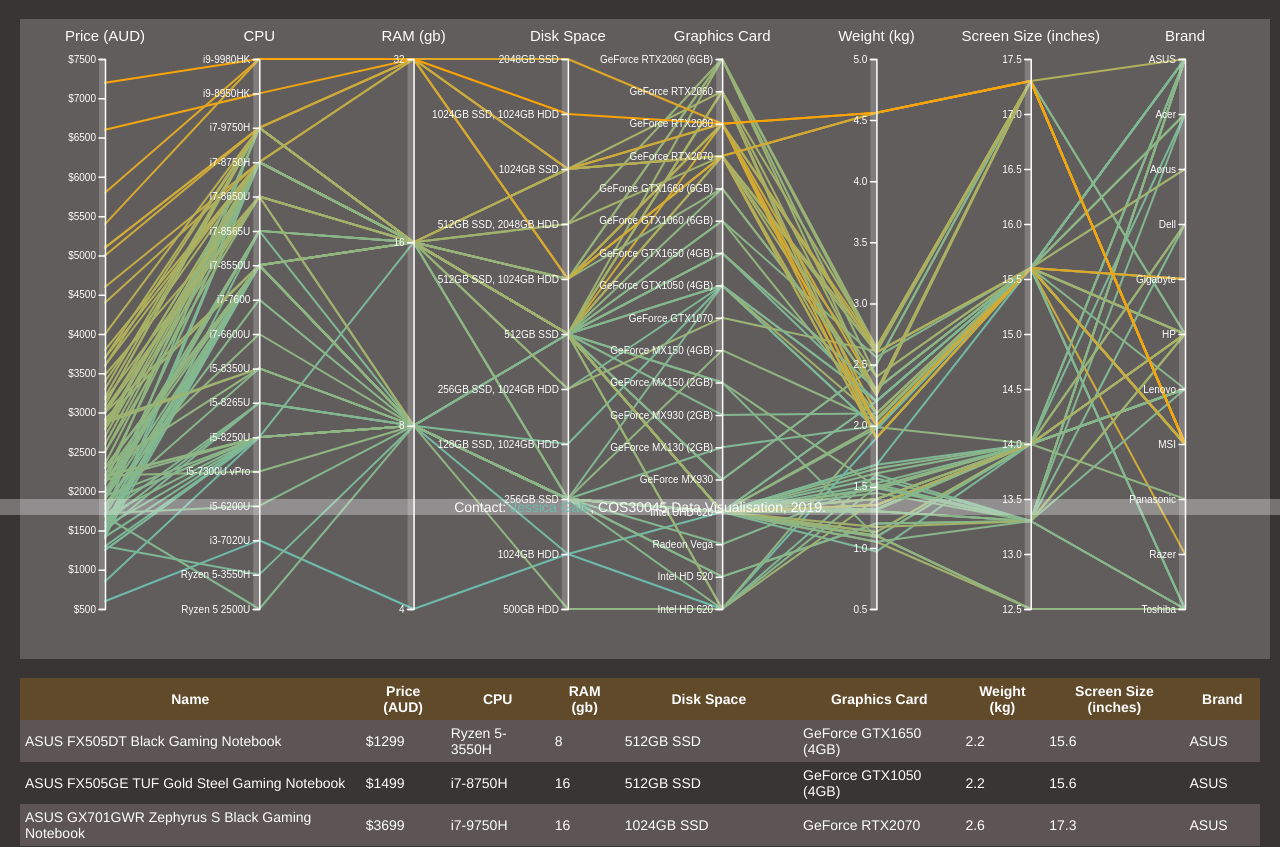
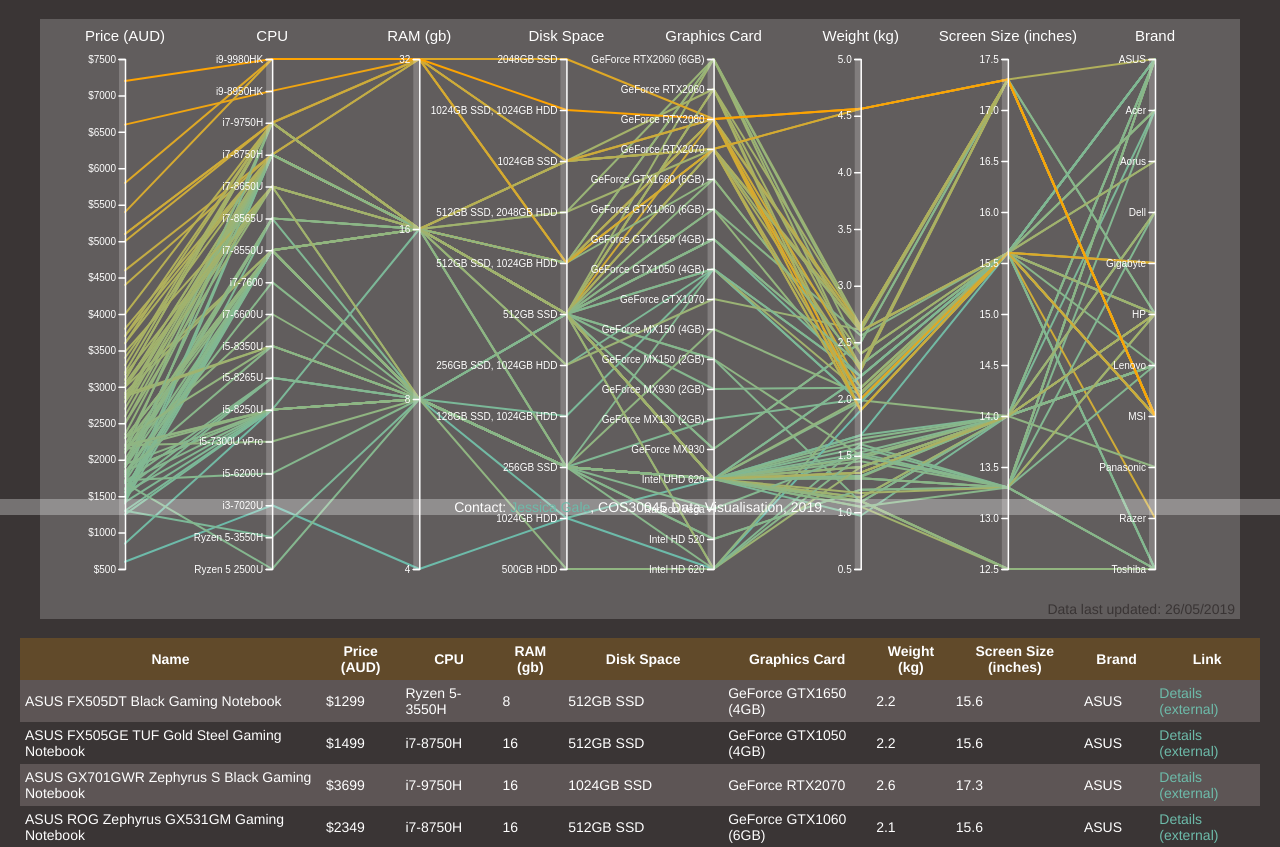
Before and after one commit to Jessica-Woods/Compare-Laptops-Australia, a plain HTML site: page index.html in a window 1280 px wide. Shown: the part 285-1132 px from the top of the page. Drawn offline with nearby package versions, Linux system fonts and the light colour scheme.

Commit message:
Add links and last updated message

```diff
--- a/scripts/project.js
+++ b/scripts/project.js
@@ -29,10 +29,10 @@ function createChart(data) {
   var canvasHeight = 600;
 
   var margin = {
-    top: 30,
-    right: 60,
-    left: 60,
-    bottom: 20
+    top: 40,
+    right: 85,
+    left: 85,
+    bottom: 50
   };
 
   var w = canvasWidth - margin.left - margin.right;
@@ -42,15 +42,26 @@ function createChart(data) {
       .append('svg')
       .attr('class', 'graph')
       .attr('width', canvasWidth)
-      .attr('height', canvasHeight)
+      .attr('height', canvasHeight);
+
+    var innerCanvas = svg
       .append('g')
       .attr('transform', 'translate(' + margin.left + ',' + margin.top + ')');
 
-  return [svg, w, h];
+
+    // Add a "data last updated" label
+    svg
+      .append('text')
+      .attr('x', canvasWidth - 5)
+      .attr('y', canvasHeight - 5)
+      .style('fill', d3.color('#3A3535'))
+      .attr('text-anchor', 'end')
+      .text('Data last updated: 26/05/2019');
+
+  return [innerCanvas, w, h];
 }
 
 function renderLaptopChart(svg, w, h, dimensions, data, table) {
-
   var xScale =
     d3.scalePoint()
       .domain(Object.keys(dimensions))
@@ -233,6 +244,8 @@ function createTable(data, dimensions) {
       .text(dimensions[dim].name);
   });
 
+  tableHeader.append('th').text('Link');
+
   return table;
 }
 
@@ -264,6 +277,15 @@ function renderTable(table, dimensions, data) {
 
           row.append('td').text(value);
         });
+
+        // Extra non-dimensional fields
+        row
+          .append('td')
+          .append('a')
+          .attr('href', laptop.url)
+          .attr('class', 'table-link')
+          .text('Details (external)');
+
       });
   };
 
--- a/styles/styles.css
+++ b/styles/styles.css
@@ -3,10 +3,11 @@ nav a {
     font-family: Helvetica, Arial san-serif;
     color: #6DBBAA;
     text-decoration: none;
+    font-weight: bold;
+    font-size: 15px;
+
     padding: 1em;
     margin: -2.7px;
-    font-weight: bold;
-    font-size: 15px;
 
     border-top-style: solid;
     border-top-width: 0.1em;
@@ -85,10 +86,6 @@ div {
 
 .graph {
     background-color: rgb(255, 255, 255, 0.2);
-    padding-top: 10px;
-    padding-left: 25px;
-    padding-right: 25px;
-    padding-bottom: 30px;
     stroke-width: 1.5px;
     stroke-linecap: round;
     stroke-linejoin: round;
@@ -106,22 +103,28 @@ table {
     border-collapse: collapse;
 }
 
-table th{
+table th {
     background-color: rgba(253, 161, 2, 0.200);
     min-height: 100px;
     color: white;
     padding: 5px;
     text-align: center;
 }
-table td{
+table td {
     padding: 5px;
     text-align: left;
 }
-table tr:hover{
+table tr:hover {
     background-color:  rgb(255, 255, 255, 0.1);
 }
 tr:nth-child(even) {
     background-color: rgba(145, 132, 132, 0.404);
+}
+
+.table-link {
+    font-family: Helvetica, Arial san-serif;
+    color: #6DBBAA;
+    text-decoration: none;
 }
 
 /* Footer Styling */
```
